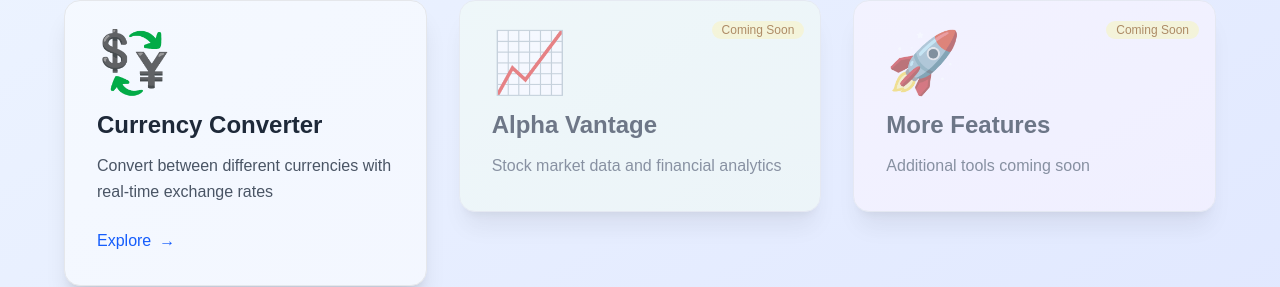
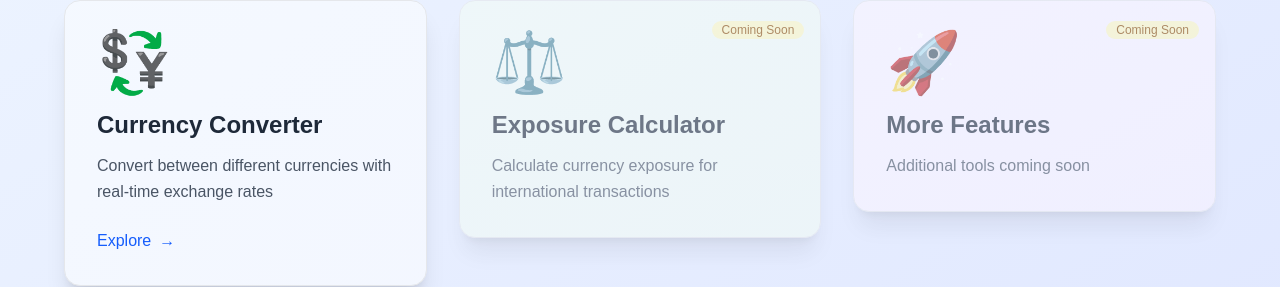
Before and after one commit to afsser/exchange, a Next.js app in the folder app/: page / in a window 1280 px wide. Shown: the part 344-631 px from the top of the page. Built offline with nearby package versions, Linux system fonts and the light colour scheme.

Commit message:
:bug: fix: specified Features type for proper vercel deploy

```diff
--- a/app/src/app/page.tsx
+++ b/app/src/app/page.tsx
@@ -1,6 +1,15 @@
 "use client";
 import Link from "next/link";
 import Image from "next/image";
+
+interface Feature {
+  title: string;
+  description: string;
+  icon: string;
+  href: string;
+  color: string;
+  available: boolean;
+}
 
 export default function Home() {
   const features = [
@@ -13,10 +22,10 @@
       available: true
     },
     {
-      title: "Alpha Vantage",
-      description: "Stock market data and financial analytics",
-      icon: "📈",
-      href: "/alpha-vantage",
+      title: "Exposure Calculator",
+      description: "Calculate currency exposure for international transactions",
+      icon: "⚖️",
+      href: "/exposure-calculator",
       color: "from-green-500 to-green-600",
       available: false
     },
@@ -81,7 +90,7 @@
   );
 }
 
-function FeatureCard({ feature }: { feature: any }) {
+function FeatureCard({ feature }: { feature: Feature }) {
   return (
     <div className={`
       relative overflow-hidden rounded-2xl shadow-xl transition-all duration-300
```
Also changed, not shown: app/.devcontainer/devcontainer.json (deleted), app/src/app/exposure-calculator/page.tsx (added).
